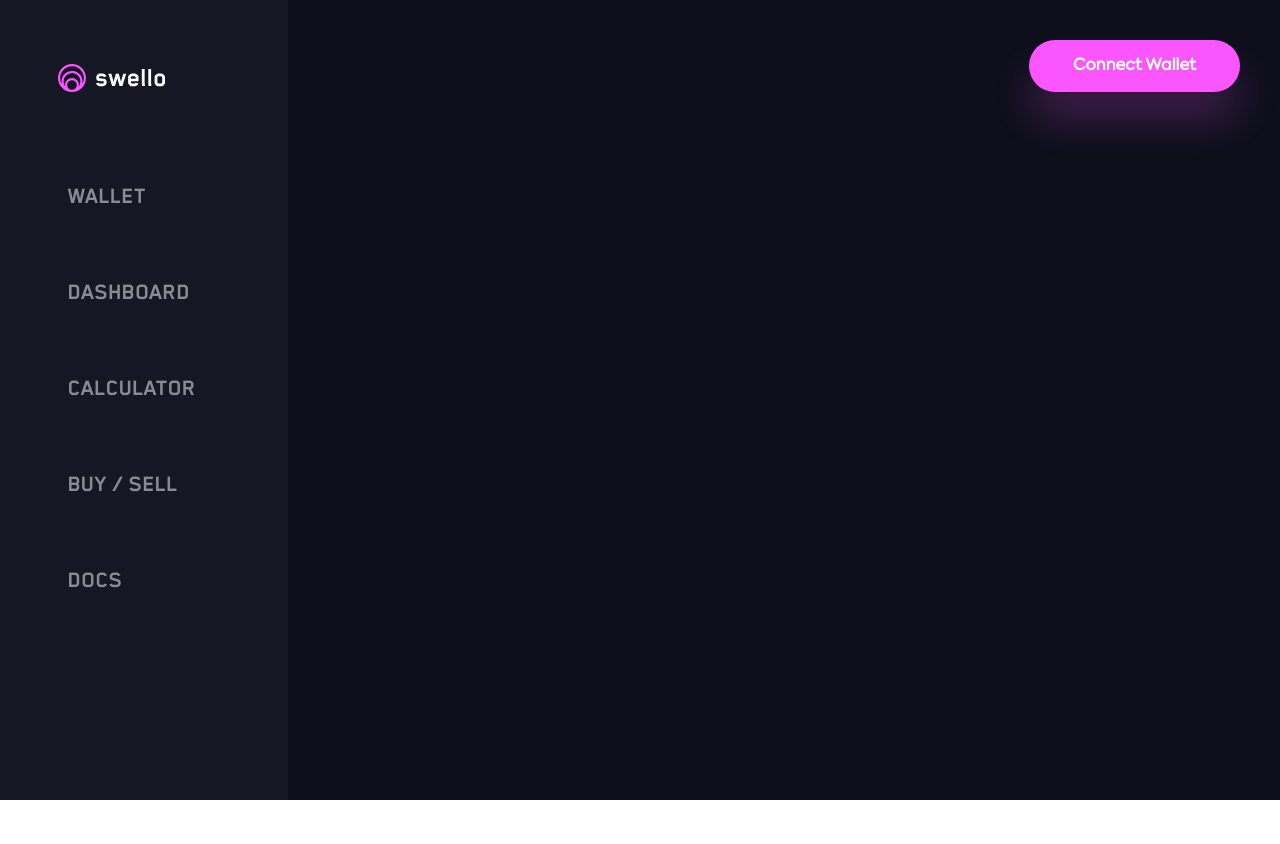
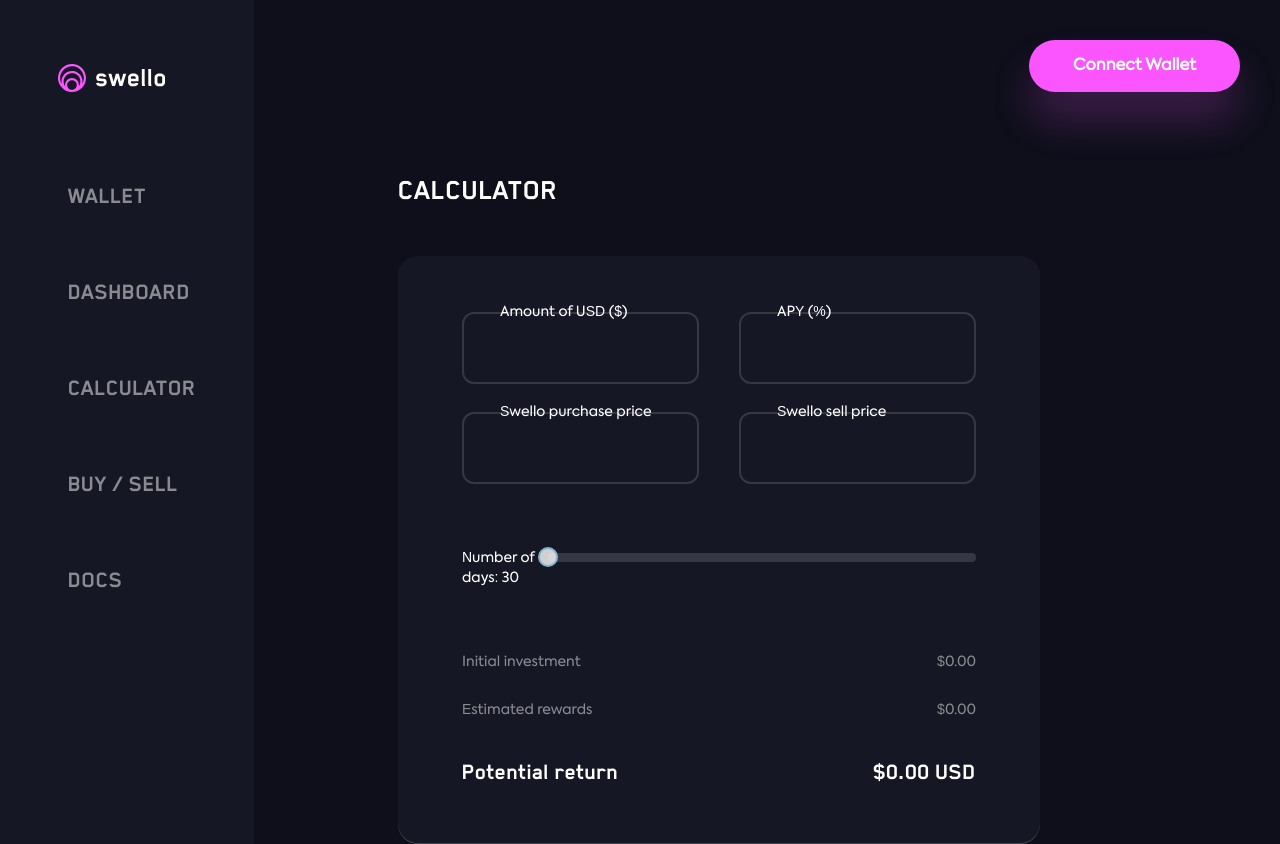
Before and after one commit to aaqibsheikh/swello, a React (Create React App) app: page /calculator in a window 1280 px wide. Before the commit the page ends 800 px from the top, so only its background shows below. Built offline with nearby package versions, Linux system fonts and the light colour scheme.

Commit message:
calculator page designed

```diff
--- a/package.json
+++ b/package.json
@@ -8,6 +8,7 @@
     "@testing-library/react": "^12.1.4",
     "@testing-library/user-event": "^13.5.0",
     "chart.js": "^3.7.1",
+    "rc-slider": "^10.0.0-alpha.6",
     "react": "^18.0.0",
     "react-chartjs-2": "^4.1.0",
     "react-circular-progressbar": "^2.0.4",
--- a/src/App.css
+++ b/src/App.css
@@ -1,4 +1,5 @@
-html,body {
+html,
+body {
   /* width: 100%;
     height: 100%;
     margin: 0px;
@@ -15,16 +16,21 @@
 }
 
 .swello-progress-bar {
-  border: 7px solid #FA55FF;
+  border: 7px solid #fa55ff;
   box-sizing: border-box;
-  filter: drop-shadow(0px 100px 80px rgba(250, 85, 255, 0.2)) drop-shadow(0px 41.7776px 33.4221px rgba(250, 85, 255, 0.15)) drop-shadow(0px 22.3363px 17.869px rgba(250, 85, 255, 0.11)) drop-shadow(0px 12.5216px 10.0172px rgba(250, 85, 255, 0.09)) drop-shadow(0px 6.6501px 5.32008px rgba(250, 85, 255, 0.07)) drop-shadow(0px 2.76726px 2.21381px rgba(250, 85, 255, 0.05));
+  filter: drop-shadow(0px 100px 80px rgba(250, 85, 255, 0.2))
+    drop-shadow(0px 41.7776px 33.4221px rgba(250, 85, 255, 0.15))
+    drop-shadow(0px 22.3363px 17.869px rgba(250, 85, 255, 0.11))
+    drop-shadow(0px 12.5216px 10.0172px rgba(250, 85, 255, 0.09))
+    drop-shadow(0px 6.6501px 5.32008px rgba(250, 85, 255, 0.07))
+    drop-shadow(0px 2.76726px 2.21381px rgba(250, 85, 255, 0.05));
   border-radius: 100px;
 }
 
 /* Circular Progress Bar default override */
 
 .CircularProgressbar .CircularProgressbar-trail {
-    stroke: #05050F !important;
+  stroke: #05050f !important;
   stroke-linecap: round;
 }
 
@@ -34,21 +40,34 @@
   transition: stroke-dashoffset 0.5s ease 0s;
   /* filter: drop-shadow(0px 100px 80px rgba(250, 85, 255, 0.15)) drop-shadow(0px 41.7776px 33.4221px rgba(250, 85, 255, 0.16)) drop-shadow(0px 22.3363px 17.869px rgba(250, 85, 255, 0.13)) drop-shadow(0px 12.5216px 10.0172px rgba(250, 85, 255, 0.11)) drop-shadow(0px 6.6501px 5.32008px rgba(250, 85, 255, 0.09)) drop-shadow(0px 2.76726px 2.21381px rgba(250, 85, 255, 0.06));  */
 }
-.progress-1 .CircularProgressbar .CircularProgressbar-path{
-    stroke: #FA55FF !important;
-    filter: drop-shadow(0px 100px 80px rgba(250, 85, 255, 0.15)) drop-shadow(0px 41.7776px 33.4221px rgba(250, 85, 255, 0.16)) drop-shadow(0px 22.3363px 17.869px rgba(250, 85, 255, 0.13)) drop-shadow(0px 12.5216px 10.0172px rgba(250, 85, 255, 0.11)) drop-shadow(0px 6.6501px 5.32008px rgba(250, 85, 255, 0.09)) drop-shadow(0px 2.76726px 2.21381px rgba(250, 85, 255, 0.06));
+.progress-1 .CircularProgressbar .CircularProgressbar-path {
+  stroke: #fa55ff !important;
+  filter: drop-shadow(0px 100px 80px rgba(250, 85, 255, 0.15))
+    drop-shadow(0px 41.7776px 33.4221px rgba(250, 85, 255, 0.16))
+    drop-shadow(0px 22.3363px 17.869px rgba(250, 85, 255, 0.13))
+    drop-shadow(0px 12.5216px 10.0172px rgba(250, 85, 255, 0.11))
+    drop-shadow(0px 6.6501px 5.32008px rgba(250, 85, 255, 0.09))
+    drop-shadow(0px 2.76726px 2.21381px rgba(250, 85, 255, 0.06));
 }
 
-.progress-2 .CircularProgressbar .CircularProgressbar-path{
-    stroke: #6EEFF3 !important;
-   filter: drop-shadow(0px 100px 80px rgba(11, 217, 244, 0.23)) drop-shadow(0px 41.7776px 33.4221px rgba(11, 217, 244, 0.165337)) drop-shadow(0px 22.3363px 17.869px rgba(11, 217, 244, 0.137105)) drop-shadow(0px 12.5216px 10.0172px rgba(11, 217, 244, 0.115)) drop-shadow(0px 6.6501px 5.32008px rgba(11, 217, 244, 0.0928953)) drop-shadow(0px 2.76726px 2.21381px rgba(11, 217, 244, 0.0646635));
-
+.progress-2 .CircularProgressbar .CircularProgressbar-path {
+  stroke: #6eeff3 !important;
+  filter: drop-shadow(0px 100px 80px rgba(11, 217, 244, 0.23))
+    drop-shadow(0px 41.7776px 33.4221px rgba(11, 217, 244, 0.165337))
+    drop-shadow(0px 22.3363px 17.869px rgba(11, 217, 244, 0.137105))
+    drop-shadow(0px 12.5216px 10.0172px rgba(11, 217, 244, 0.115))
+    drop-shadow(0px 6.6501px 5.32008px rgba(11, 217, 244, 0.0928953))
+    drop-shadow(0px 2.76726px 2.21381px rgba(11, 217, 244, 0.0646635));
 }
 
-.progress-3 .CircularProgressbar .CircularProgressbar-path{
-    stroke: #FFFFFF !important;
-    filter: drop-shadow(0px 100px 80px rgba(255, 255, 255, 0.11)) drop-shadow(0px 41.7776px 33.4221px rgba(255, 255, 255, 0.08)) drop-shadow(0px 22.3363px 17.869px rgba(255, 255, 255, 0.06)) drop-shadow(0px 12.5216px 10.0172px rgba(255, 255, 255, 0.05)) drop-shadow(0px 6.6501px 5.32008px rgba(255, 255, 255, 0.04)) drop-shadow(0px 2.76726px 2.21381px rgba(255, 255, 255, 0.03));
-
+.progress-3 .CircularProgressbar .CircularProgressbar-path {
+  stroke: #ffffff !important;
+  filter: drop-shadow(0px 100px 80px rgba(255, 255, 255, 0.11))
+    drop-shadow(0px 41.7776px 33.4221px rgba(255, 255, 255, 0.08))
+    drop-shadow(0px 22.3363px 17.869px rgba(255, 255, 255, 0.06))
+    drop-shadow(0px 12.5216px 10.0172px rgba(255, 255, 255, 0.05))
+    drop-shadow(0px 6.6501px 5.32008px rgba(255, 255, 255, 0.04))
+    drop-shadow(0px 2.76726px 2.21381px rgba(255, 255, 255, 0.03));
 }
 
 .swello-trade {
@@ -59,7 +78,38 @@
 
 .mobile-main-btn {
   background: #000000;
-box-shadow: 0px 100px 80px rgba(9, 0, 238, 0.17), 0px 41.7776px 33.4221px rgba(9, 0, 238, 0.122205), 0px 22.3363px 17.869px rgba(9, 0, 238, 0.101338), 0px 12.5216px 10.0172px rgba(9, 0, 238, 0.085), 0px 6.6501px 5.32008px rgba(9, 0, 238, 0.0686618), 0px 2.76726px 2.21381px rgba(9, 0, 238, 0.0477948);
+  box-shadow: 0px 100px 80px rgba(9, 0, 238, 0.17),
+    0px 41.7776px 33.4221px rgba(9, 0, 238, 0.122205),
+    0px 22.3363px 17.869px rgba(9, 0, 238, 0.101338),
+    0px 12.5216px 10.0172px rgba(9, 0, 238, 0.085),
+    0px 6.6501px 5.32008px rgba(9, 0, 238, 0.0686618),
+    0px 2.76726px 2.21381px rgba(9, 0, 238, 0.0477948);
   border-radius: 18px;
   filter: blur(20px);
 }
+
+.swello-calculator {
+  background: #161724;
+  border-radius: 20px;
+  box-shadow: inset 0px -1px 0px rgba(255, 255, 255, 0.2);
+}
+
+.swello-input {
+  border-radius: 12px;
+  box-sizing: border-box;
+  border: 2px solid #373743;
+}
+
+.swello-slider .rc-slider-track,
+.swello-slider .rc-slider-rail,
+.swello-slider .rc-slider-step {
+  height: 8.54px;
+  border-radius: 4px;
+  /* background: #FA55FF; */
+}
+
+.swello-slider .rc-slider-handle {
+  width: 20px;
+  height: 20px;
+  margin-top: -6px;
+}
--- a/src/App.js
+++ b/src/App.js
@@ -7,6 +7,7 @@
 import Sidebar from './components/Sidebar'
 import WalletPage from './pages/WalletPage'
 import DashboardPage from './pages/DashboardPage'
+import CalculatorPage from './pages/CalculatorPage'
 import MobileMenu from './components/MobileMenu'
 const getAccount = () => {
   const account = localStorage.getItem('account')
@@ -63,6 +64,18 @@
               />
             }
           />
+          <Route
+            exact
+            path="/calculator"
+            element={
+              <CalculatorPage
+                balance={balance}
+                account={account}
+                setAccount={setAccount}
+                setBalance={setBalance}
+              />
+            }
+          />
         </Routes>
       </div>
       <MobileMenu />
--- a/src/components/MobileMenu.js
+++ b/src/components/MobileMenu.js
@@ -10,10 +10,10 @@
 export default function MobileMenu() {
   return (
     <div className="flex items-center justify-evenly fixed h-24 bottom-0 bg-[#0F0F13] rounded-[15px] w-full pb-6 md:hidden">
-      <Link to="/">
+      <Link to="/dashboard">
         <img src={Icon1} alt="" />
       </Link>
-      <Link to="/" className="mr-10">
+      <Link to="/calculator" className="mr-10">
         <img src={Icon2} alt="" />
       </Link>
       <Link to="/" className='absolute'>
--- /dev/null
+++ b/src/pages/CalculatorPage.js
@@ -0,0 +1,63 @@
+import React from 'react'
+import Slider from 'rc-slider';
+import 'rc-slider/assets/index.css';
+
+export default function CalculatorPage() {
+  return (
+    <div className="flex flex-col md:ml-36 ml-0 md:mr-60 mr-0">
+      <p className="uppercase font-bold font-blender text-3xl text-white mb-12 md:mt-20 mt-11 md:ml-0 ml-6 hidden md:block">
+        calculator
+      </p>
+      <p className="uppercase font-bold font-blender text-3xl text-white mb-12 md:mt-20 mt-11 md:ml-0 ml-6 md:hidden block ">
+        Potential Return
+      </p>
+      <div className="swello-calculator md:mx-0 mx-3 md:mb-0 mb-32">
+        <div className="md:px-16 px-5 md:pt-14 pt-10">
+          <div className="md:mb-7 mb-0 flex md:flex-row flex-col md:space-x-10 space-x-0">
+            <div className="flex flex-col swello-input flex-1 px-4 pt-1 pb-5">
+              <label className="relative text-white font-axi font-normal -top-4 left-5 text-sm">Amount of USD ($)</label>
+              <input type="text" className="bg-[#161724] text-white px-3 text-base font-axi outline-none border-0" />
+            </div>
+            <div className="flex flex-col swello-input flex-1 px-4 pt-1 pb-5 md:mt-0 mt-7">
+              <label className="relative text-white font-axi font-normal -top-4 left-5 text-sm">APY (%)</label>
+              <input type="text" className="bg-[#161724] text-white px-3 text-base font-axi outline-none border-0" />
+            </div>
+          </div>
+
+          <div className="md:mt-0 mt-7 flex md:flex-row flex-col md:space-x-10 space-x-0">
+            <div className="flex flex-col swello-input flex-1 px-4 pt-1 pb-5">
+              <label className="relative text-white font-axi font-normal -top-4 left-5 text-sm">Swello purchase price</label>
+              <input type="text" className="bg-[#161724] text-white px-3 text-base font-axi outline-none border-0" />
+            </div>
+            <div className="flex flex-col swello-input flex-1 px-4 pt-1 pb-5 md:mt-0 mt-7">
+              <label className="relative text-white font-axi font-normal -top-4 left-5 text-sm">Swello sell price</label>
+              <input type="text" className="bg-[#161724] text-white px-3 text-base font-axi outline-none border-0" />
+            </div>
+          </div>
+        </div>
+
+        <div className="flex md:flex-row flex-col md:mt-16 mt-10 md:px-16 px-5 swello-slider">
+          <p className="md:w-2/12 w-full font-axi font-normal text-sm text-white">Number of days: 30</p>
+          <div className="md:w-10/12 w-full md:mt-0 mt-4">
+            <Slider railStyle={{background: '#373743'}} trackStyle={{background: '#FA55FF'}} />
+          </div>
+        </div>
+
+        <div className="flex flex-col md:mt-16 mt-11 md:px-16 px-5">
+            <div className="flex items-center justify-between text-[#8A8B91] mb-7">
+              <p className="font-axi font-normal text-sm">Initial investment</p>
+              <p className="font-axi font-normal text-sm">$0.00</p>
+            </div>
+            <div className="flex items-center justify-between text-[#8A8B91] mb-9">
+              <p className="font-axi font-normal text-sm">Estimated rewards</p>
+              <p className="font-axi font-normal text-sm">$0.00</p>
+            </div>
+            <div className="flex items-center justify-between text-white mb-14">
+              <p className="font-blender font-bold text-2xl">Potential return</p>
+              <p className="font-blender font-bold text-2xl">$0.00 USD</p>
+            </div>
+        </div>
+      </div>
+    </div>
+  )
+}
```
Also changed, not shown: 1 other file (tests, documents, lock files or other folders). Lines whose indentation alone changed are shown as unchanged.
